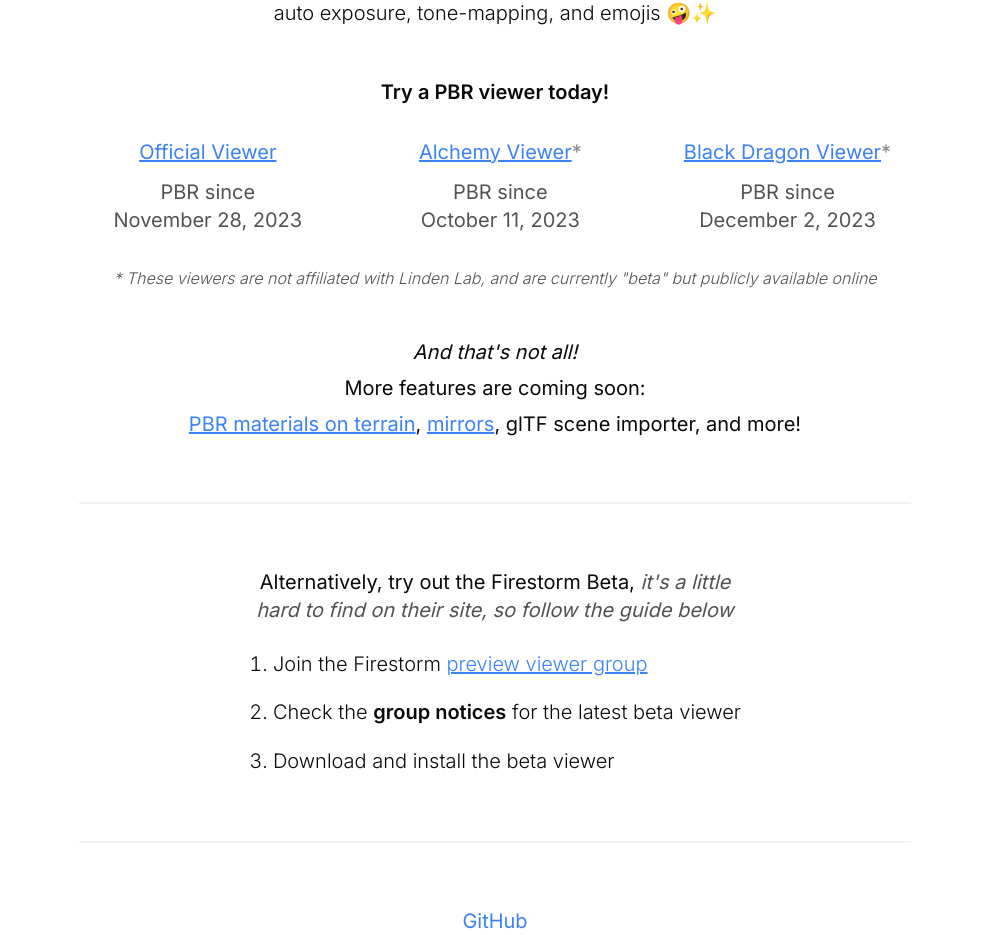
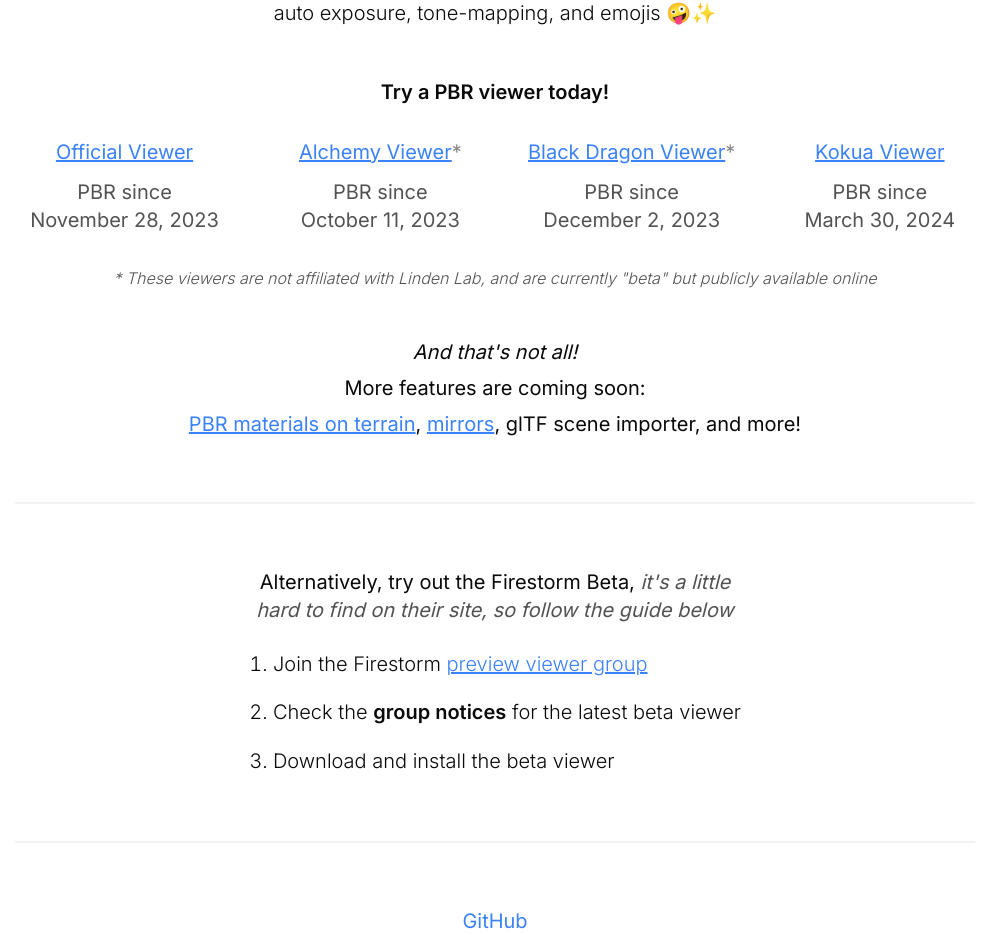
Before and after one commit to gwigz/isfirestormpbryet, a Next.js app: page / in a window 1280 px wide. Shown: the part 959-1894 px from the top of the page, without its empty margins (145-1130 px from the left). Built offline with nearby package versions, Linux system fonts and the light colour scheme.

Commit message:
feat: add kokua

```diff
--- a/src/app/page.tsx
+++ b/src/app/page.tsx
@@ -11,7 +11,7 @@
 
 export default function Home() {
 	return (
-		<main className="flex min-h-screen max-w-5xl mx-auto flex-col gap-8 sm:gap-12 sm:items-center justify-between text-balance sm:text-center text-xl p-6 sm:p-24">
+		<main className="flex min-h-screen max-w-6xl mx-auto flex-col gap-8 sm:gap-12 sm:items-center justify-between text-balance sm:text-center text-xl p-6 sm:p-24">
 			<h1 className="text-9xl font-semibold">NO</h1>
 
 			<h2 className="text-xl sm:text-3xl font-bold space-y-3">
@@ -39,7 +39,7 @@
 
 			<Separator />
 
-			<div className="space-y-8 leading-relaxed font-light text-balance">
+			<div className="max-w-3xl space-y-8 leading-relaxed font-light text-balance">
 				<p>
 					Instead of just slapping on textures and hoping for the best, PBR uses
 					advanced calculations to accurately simulate how light interacts with
@@ -62,7 +62,7 @@
 
 			<div className="flex flex-col gap-8">
 				<h3 className="font-semibold">Try a PBR viewer today!</h3>
-				<div className="flex flex-col lg:flex-row gap-4 sm:gap-8 md:gap-12 [&>*]:flex-grow [&>*]:grid [&>*]:gap-1 [&>*]:md:gap-3 [&>*]:text-foreground/70">
+				<div className="flex flex-col xl:flex-row gap-4 sm:gap-8 xl:gap-12 [&>*]:flex-grow [&>*]:grid [&>*]:gap-1 [&>*]:md:gap-3 [&>*]:text-foreground/70">
 					<div>
 						<a href="https://secondlife.com/support/downloads" rel="noreferrer">
 							Official Viewer
@@ -86,6 +86,17 @@
 							<span className="opacity-70">*</span>
 						</div>
 						PBR since {dayjs(new Date("2023-12-02")).format("MMMM D, YYYY")}
+					</div>
+					<div>
+						<div>
+							<a
+								href="https://kokua.atlassian.net/wiki/spaces/KKA/overview?mode=global"
+								rel="noreferrer"
+							>
+								Kokua Viewer
+							</a>
+						</div>
+						PBR since {dayjs(new Date("2024-03-30")).format("MMMM D, YYYY")}
 					</div>
 				</div>
 
@@ -118,7 +129,7 @@
 
 			<Separator />
 
-			<div className="flex flex-col gap-6">
+			<div className="max-w-3xl flex flex-col gap-6">
 				<h3>
 					Alternatively, try out the Firestorm Beta,{" "}
 					<span className="italic opacity-70">
```
